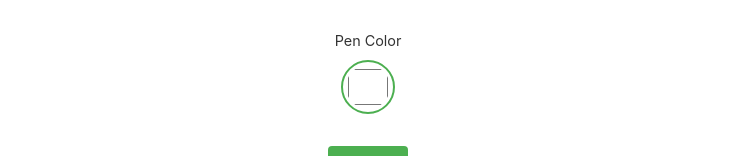
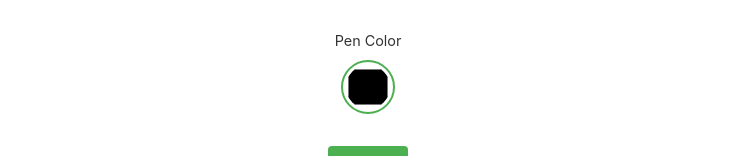
Before and after one commit to mtrujilloariza/matrix-web-app, a React (Vite) app: page / in a window 1280 px wide. Shown: the part 238-394 px from the top of the page, without its empty margins (288-1021 px from the left). Built offline with nearby package versions, Linux system fonts and the light colour scheme.

Commit message:
make pen black by default

```diff
--- a/src/components/MatrixCanvas.tsx
+++ b/src/components/MatrixCanvas.tsx
@@ -16,7 +16,7 @@ const MatrixCanvas: React.FC<MatrixCanvasProps> = ({
   const canvasRef = useRef<HTMLCanvasElement>(null);
   const containerRef = useRef<HTMLDivElement>(null);
   const [isDrawing, setIsDrawing] = useState(false);
-  const [color, setColor] = useState('#FFFFFF');
+  const [color, setColor] = useState('#000000');
   const [status, setStatus] = useState<string | null>(null);
   const [artistName, setArtistName] = useState('');
   const [artworkName, setArtworkName] = useState('');
```
